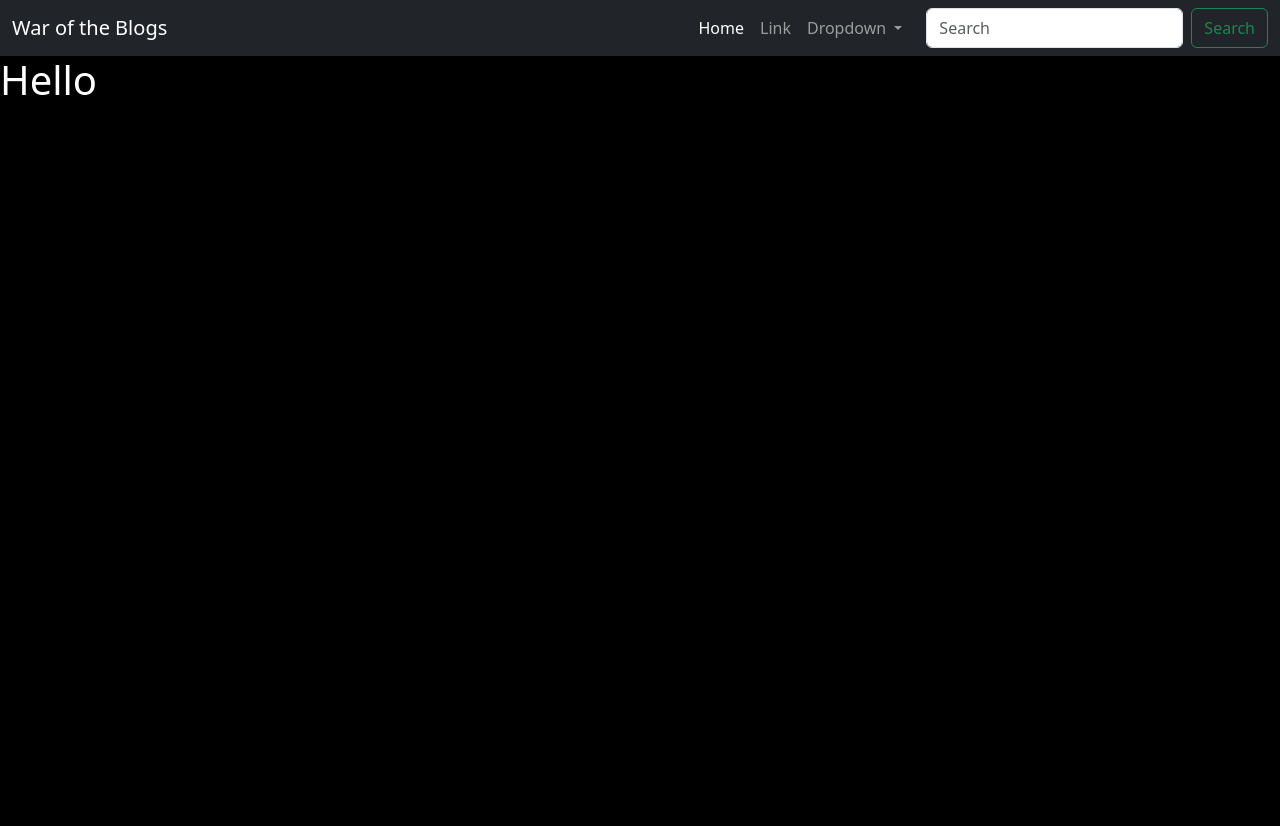
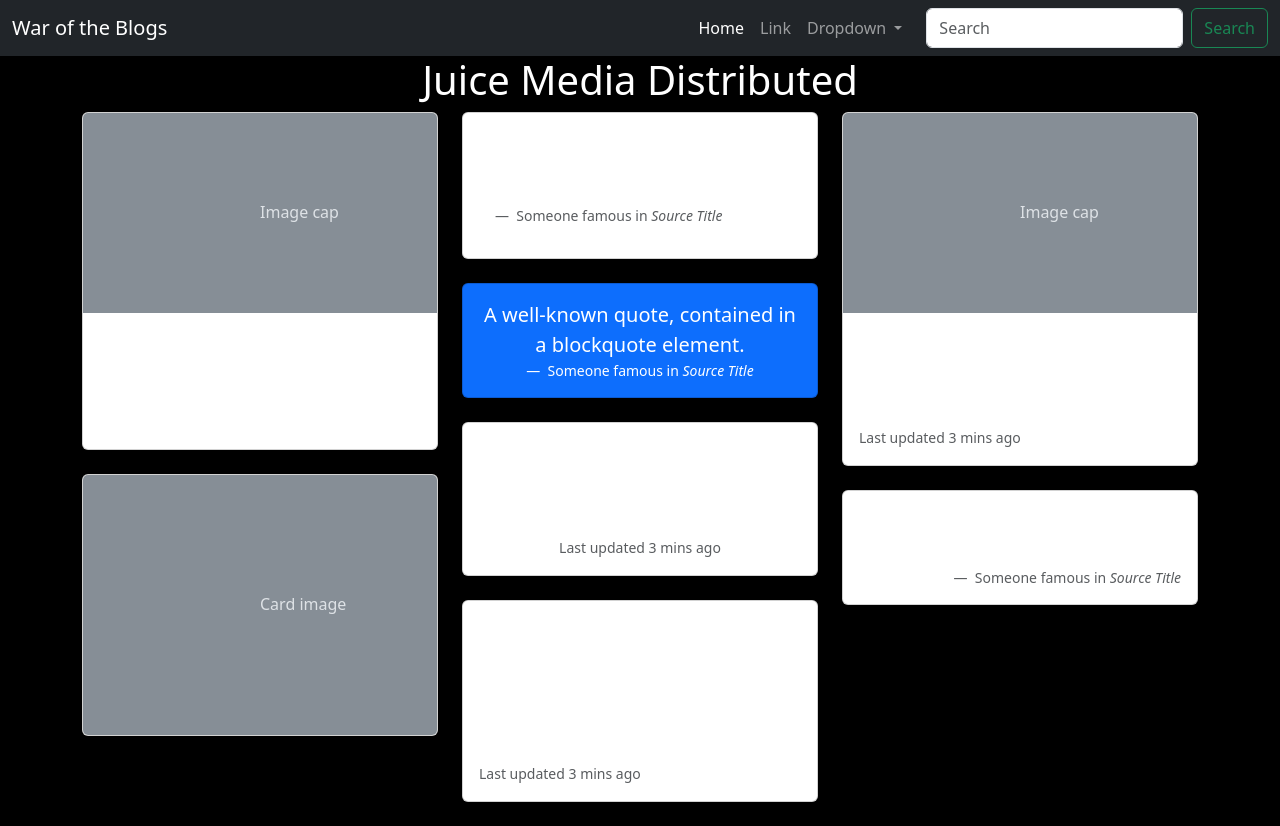
Before and after one commit to JeffreyDinackus/Javascript-1, a Flask app: page / in a window 1280 px wide. Before the commit the page ends 95 px from the top, so only its background shows below. Run offline with Flask 2, Linux system fonts and the light colour scheme; some libraries are stand-ins or nearby versions.

Commit message:
masonry fully implemented :happyface:

```diff
--- a/sample-website/app.py
+++ b/sample-website/app.py
@@ -9,7 +9,7 @@ app = Flask(__name__)
 #
 # class Todo(db.Model):
 #     id = db.Column(db.Integer, primary_key=True)
-#this function tells SQL how to handle printing informatio when asked.
+#this function tells SQL how to handle printing informatio when asked, from the CLI
 #     def __repr__(self):
 #         return 'self.id'
 
--- a/sample-website/templates/index.html
+++ b/sample-website/templates/index.html
@@ -1,6 +1,144 @@
 {% extends 'base.html'%} {% block head %} {% endblock %} {% block content %}
-<h1>Hello</h1>
+<h1 class="text-center">Juice Media Distributed</h1>
+<div class="container">
+  <div class="row" data-masonry='{"percentPosition": true }'>
+    <div class="col-sm-6 col-lg-4 mb-4">
+      <div class="card">
+        <svg
+          class="bd-placeholder-img card-img-top"
+          width="100%"
+          height="200"
+          xmlns="http://www.w3.org/2000/svg"
+          role="img"
+          aria-label="Placeholder: Image cap"
+          preserveAspectRatio="xMidYMid slice"
+          focusable="false"
+        >
+          <title>Placeholder</title>
+          <rect width="100%" height="100%" fill="#868e96" />
+          <text x="50%" y="50%" fill="#dee2e6" dy=".3em">Image cap</text>
+        </svg>
+        <div class="card-body">
+          <h5 class="card-title">Card title that wraps to a new line</h5>
+          <p class="card-text">
+            This is a longer card with supporting text below as a natural
+            lead-in to additional content. This content is a little bit longer.
+          </p>
+        </div>
+      </div>
+    </div>
+    <div class="col-sm-6 col-lg-4 mb-4">
+      <div class="card p-3">
+        <figure class="p-3 mb-0">
+          <blockquote class="blockquote">
+            <p>A well-known quote, contained in a blockquote element.</p>
+          </blockquote>
+          <figcaption class="blockquote-footer mb-0 text-muted">
+            Someone famous in <cite title="Source Title">Source Title</cite>
+          </figcaption>
+        </figure>
+      </div>
+    </div>
+    <div class="col-sm-6 col-lg-4 mb-4">
+      <div class="card">
+        <svg
+          class="bd-placeholder-img card-img-top"
+          width="100%"
+          height="200"
+          xmlns="http://www.w3.org/2000/svg"
+          role="img"
+          aria-label="Placeholder: Image cap"
+          preserveAspectRatio="xMidYMid slice"
+          focusable="false"
+        >
+          <title>Placeholder</title>
+          <rect width="100%" height="100%" fill="#868e96" />
+          <text x="50%" y="50%" fill="#dee2e6" dy=".3em">Image cap</text>
+        </svg>
+        <div class="card-body">
+          <h5 class="card-title">Card title</h5>
+          <p class="card-text">
+            This card has supporting text below as a natural lead-in to
+            additional content.
+          </p>
+          <p class="card-text">
+            <small class="text-muted">Last updated 3 mins ago</small>
+          </p>
+        </div>
+      </div>
+    </div>
+    <div class="col-sm-6 col-lg-4 mb-4">
+      <div class="card text-bg-primary text-center p-3">
+        <figure class="mb-0">
+          <blockquote class="blockquote">
+            <p>A well-known quote, contained in a blockquote element.</p>
+          </blockquote>
+          <figcaption class="blockquote-footer mb-0 text-white">
+            Someone famous in <cite title="Source Title">Source Title</cite>
+          </figcaption>
+        </figure>
+      </div>
+    </div>
+    <div class="col-sm-6 col-lg-4 mb-4">
+      <div class="card text-center">
+        <div class="card-body">
+          <h5 class="card-title">Card title</h5>
+          <p class="card-text">
+            This card has a regular title and short paragraph of text below it.
+          </p>
+          <p class="card-text">
+            <small class="text-muted">Last updated 3 mins ago</small>
+          </p>
+        </div>
+      </div>
+    </div>
+    <div class="col-sm-6 col-lg-4 mb-4">
+      <div class="card">
+        <svg
+          class="bd-placeholder-img card-img"
+          width="100%"
+          height="260"
+          xmlns="http://www.w3.org/2000/svg"
+          role="img"
+          aria-label="Placeholder: Card image"
+          preserveAspectRatio="xMidYMid slice"
+          focusable="false"
+        >
+          <title>Placeholder</title>
+          <rect width="100%" height="100%" fill="#868e96" />
+          <text x="50%" y="50%" fill="#dee2e6" dy=".3em">Card image</text>
+        </svg>
+      </div>
+    </div>
+    <div class="col-sm-6 col-lg-4 mb-4">
+      <div class="card p-3 text-end">
+        <figure class="mb-0">
+          <blockquote class="blockquote">
+            <p>A well-known quote, contained in a blockquote element.</p>
+          </blockquote>
+          <figcaption class="blockquote-footer mb-0 text-muted">
+            Someone famous in <cite title="Source Title">Source Title</cite>
+          </figcaption>
+        </figure>
+      </div>
+    </div>
+    <div class="col-sm-6 col-lg-4 mb-4">
+      <div class="card">
+        <div class="card-body">
+          <h5 class="card-title">Card title</h5>
+          <p class="card-text">
+            This is another card with title and supporting text below. This card
+            has some additional content to make it slightly taller overall.
+          </p>
+          <p class="card-text">
+            <small class="text-muted">Last updated 3 mins ago</small>
+          </p>
+        </div>
+      </div>
+    </div>
+  </div>
+</div>
 {% endblock %} {% block scripts %}
-<script src="{{url_for('static', filename='.js')}}"></script>
+<script src="{{url_for('static', filename='scripts/masonry.js')}}"></script>
 
 {% endblock %}
```
